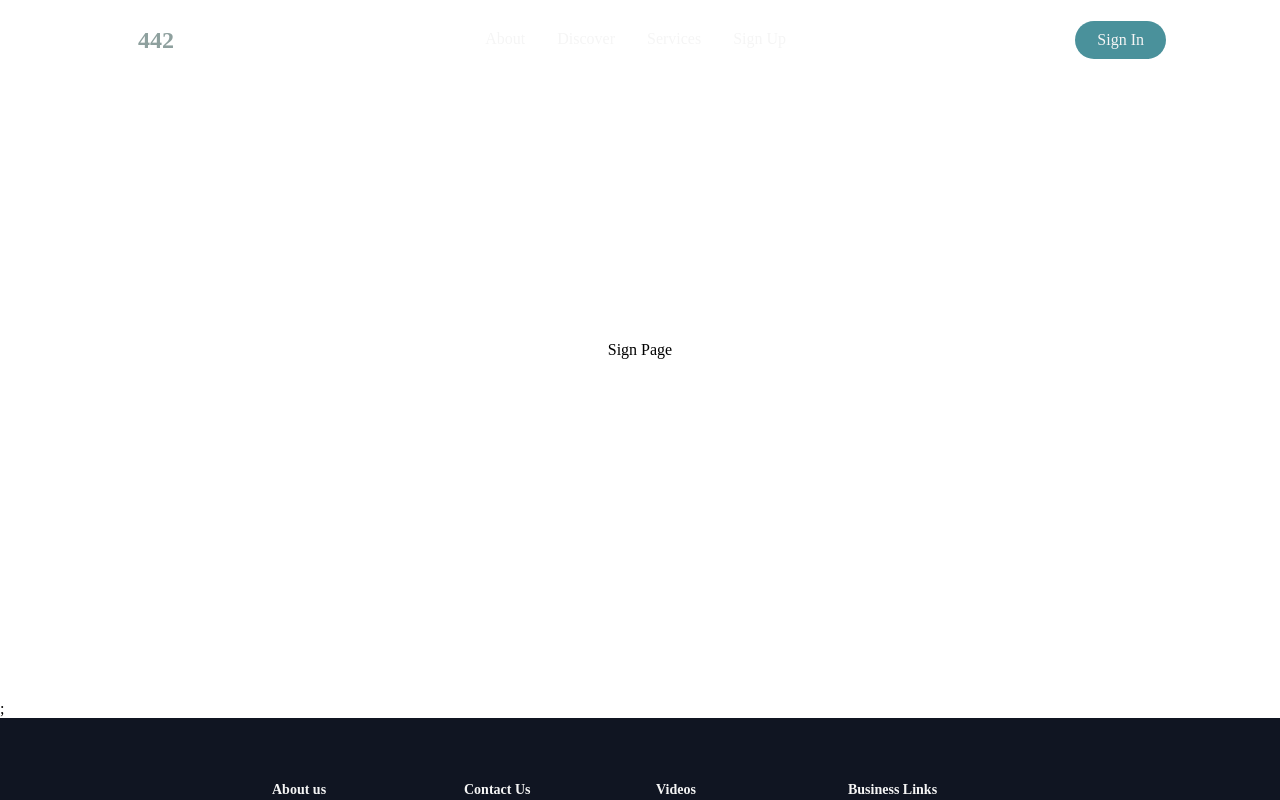
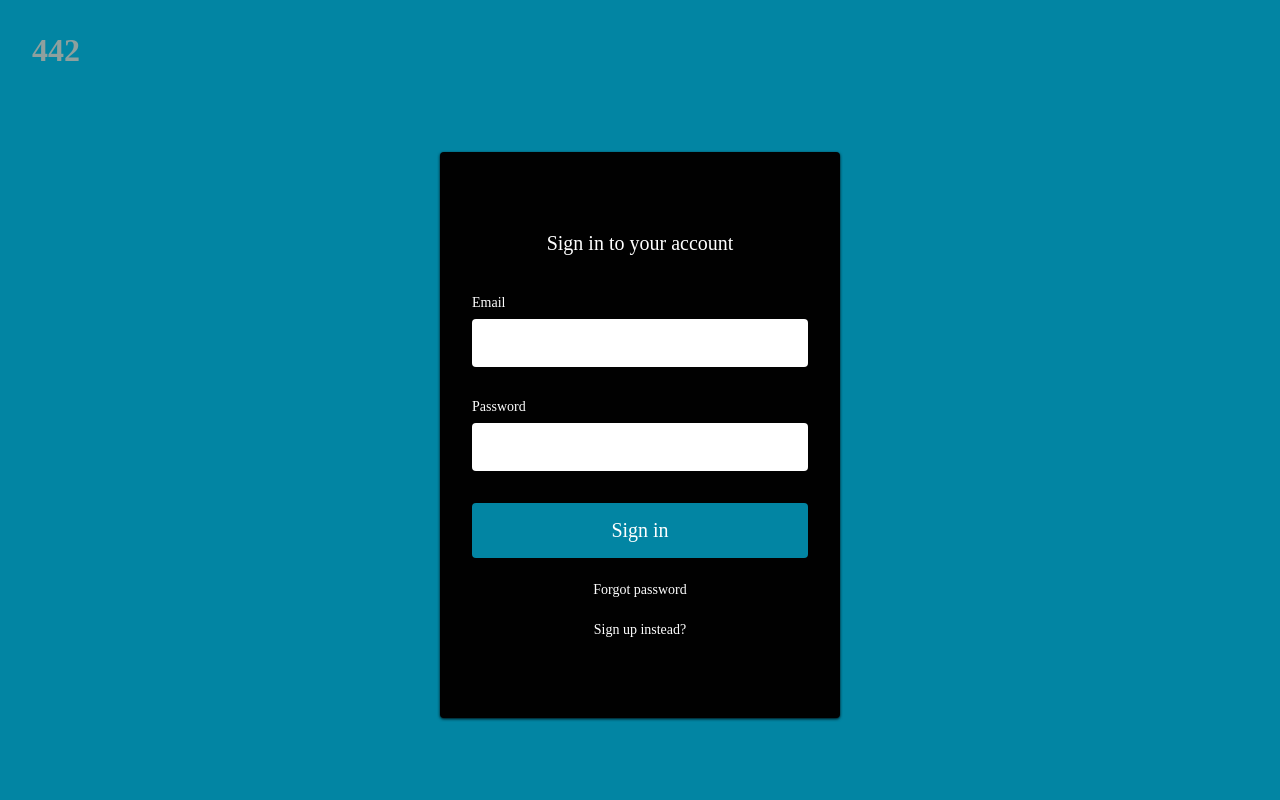
Before and after one commit to realemmanueleze/442-app, a React (Create React App) app: page /signin in a window 1280 px wide. Shown: the top 800 px of the page. Built offline with nearby package versions, Linux system fonts and the light colour scheme; a web font is replaced by a local one.

Commit message:
feat: added sign-in form

```diff
--- a/src/components/Navbar/NavbarStyles.js
+++ b/src/components/Navbar/NavbarStyles.js
@@ -30,7 +30,7 @@
 `;
 
 export const $NavLogo = styled(LinkRouter)`
-  color: #8ea09eff;
+  color: #8ea09e;
   display: flex;
   justify-self: start;
   cursor: pointer;
--- a/src/components/Signin/SigninStyles.js
+++ /dev/null
@@ -1,10 +0,0 @@
-import styled from 'styled-components';
-
-export const $SigninContainer = styled.div`
-  position: relative;
-  /* margin-top: 80px; */
-  display: flex;
-  justify-content: center;
-  align-items: center;
-  min-height: 700px;
-`;
--- a/src/components/Signin/index.js
+++ /dev/null
@@ -1,8 +0,0 @@
-import React from 'react';
-import { $SigninContainer } from './SigninStyles';
-
-function Signin() {
-  return <$SigninContainer>Sign Page</$SigninContainer>;
-}
-
-export default Signin;
--- /dev/null
+++ b/src/components/SigninForm/SigninFormStyles.js
@@ -0,0 +1,111 @@
+import styled from 'styled-components';
+import { Link } from 'react-router-dom';
+
+export const $Container = styled.div`
+  min-height: 692px;
+  position: absolute;
+  bottom: 0;
+  left: 0;
+  right: 0;
+  top: 0;
+  z-index: 10000;
+  overflow: hidden;
+  background: #0285a3;
+  /* background: linear-gradient(
+    108deg,
+    rgba(1, 147, 86, 1) 0%,
+    rgba(10, 201, 122, 1) 100%
+  ); */
+`;
+
+export const $FormWrap = styled.div`
+  height: 100%;
+  display: flex;
+  flex-direction: column;
+  justify-content: center;
+
+  @media (max-width: 400px) {
+    height: 80%;
+  }
+`;
+
+export const $Icon = styled(Link)`
+  margin-left: 32px;
+  margin-top: 32px;
+  text-decoration: none;
+  color: #8ea09e;
+  font-weight: 700;
+  font-size: 32px;
+  cursor: pointer;
+
+  @media (max-width: 480px) {
+    margin-left: 16px;
+    margin-top: 8px;
+  }
+`;
+
+export const $FormContent = styled.div`
+  height: 100%;
+  display: flex;
+  flex-direction: column;
+  justify-content: center;
+
+  @media (max-width: 480px) {
+    padding: 10px;
+  }
+`;
+
+export const $Form = styled.form`
+  background: #010101;
+  max-width: 400px;
+  height: auto;
+  width: 100%;
+  z-index: 1;
+  display: grid;
+  margin: 0 auto;
+  padding: 80px 32px;
+  border-radius: 4px;
+  box-shadow: 0 1px 3px rgba(0, 0, 0, 0.9);
+
+  @media (max-width: 400px) {
+    padding: 32px 32px;
+  }
+`;
+
+export const $FormH1 = styled.h1`
+  margin-bottom: 40px;
+  color: #fff;
+  font-size: 20px;
+  font-weight: 400;
+  text-align: center;
+`;
+
+export const $FormLabel = styled.label`
+  margin-bottom: 8px;
+  font-size: 14px;
+  color: #fff;
+`;
+
+export const $FormInput = styled.input`
+  padding: 16px 16px;
+  margin-bottom: 32px;
+  border: none;
+  border-radius: 4px;
+`;
+
+export const $FormButton = styled.button`
+  background: #0285a3;
+  padding: 16px 0;
+  border: none;
+  border-radius: 4px;
+  color: #fff;
+  font-size: 20px;
+  cursor: pointer;
+`;
+
+export const $Text = styled.span`
+  text-align: center;
+  margin-top: 24px;
+  color: #fff;
+  font-size: 14px;
+`;
--- /dev/null
+++ b/src/components/SigninForm/index.js
@@ -0,0 +1,37 @@
+import React from 'react';
+import {
+  $Container,
+  $FormWrap,
+  $Icon,
+  $FormContent,
+  $Form,
+  $FormH1,
+  $FormLabel,
+  $FormInput,
+  $FormButton,
+  $Text,
+} from './SigninFormStyles';
+
+function SigninForm() {
+  return (
+    <$Container>
+      <$FormWrap>
+        <$Icon to="/">442</$Icon>
+        <$FormContent>
+          <$Form>
+            <$FormH1>Sign in to your account</$FormH1>
+            <$FormLabel htmlFor="email-sign-in"> Email</$FormLabel>
+            <$FormInput type="email" id="email-sign-in" required />
+            <$FormLabel htmlFor="password-sign-in">Password</$FormLabel>
+            <$FormInput type="email" id="password-sign-in" required />
+            <$FormButton type="submit">Sign in</$FormButton>
+            <$Text>Forgot password</$Text>
+            <$Text>Sign up instead?</$Text>
+          </$Form>
+        </$FormContent>
+      </$FormWrap>
+    </$Container>
+  );
+}
+
+export default SigninForm;
--- a/src/views/signin.js
+++ b/src/views/signin.js
@@ -1,10 +1,10 @@
 import React from 'react';
-import Signin from '../components/Signin';
+import SigninForm from 'components/SigninForm';
 
 function SigninPage() {
   return (
     <div>
-      <Signin />;
+      <SigninForm />;
     </div>
   );
 }
```
